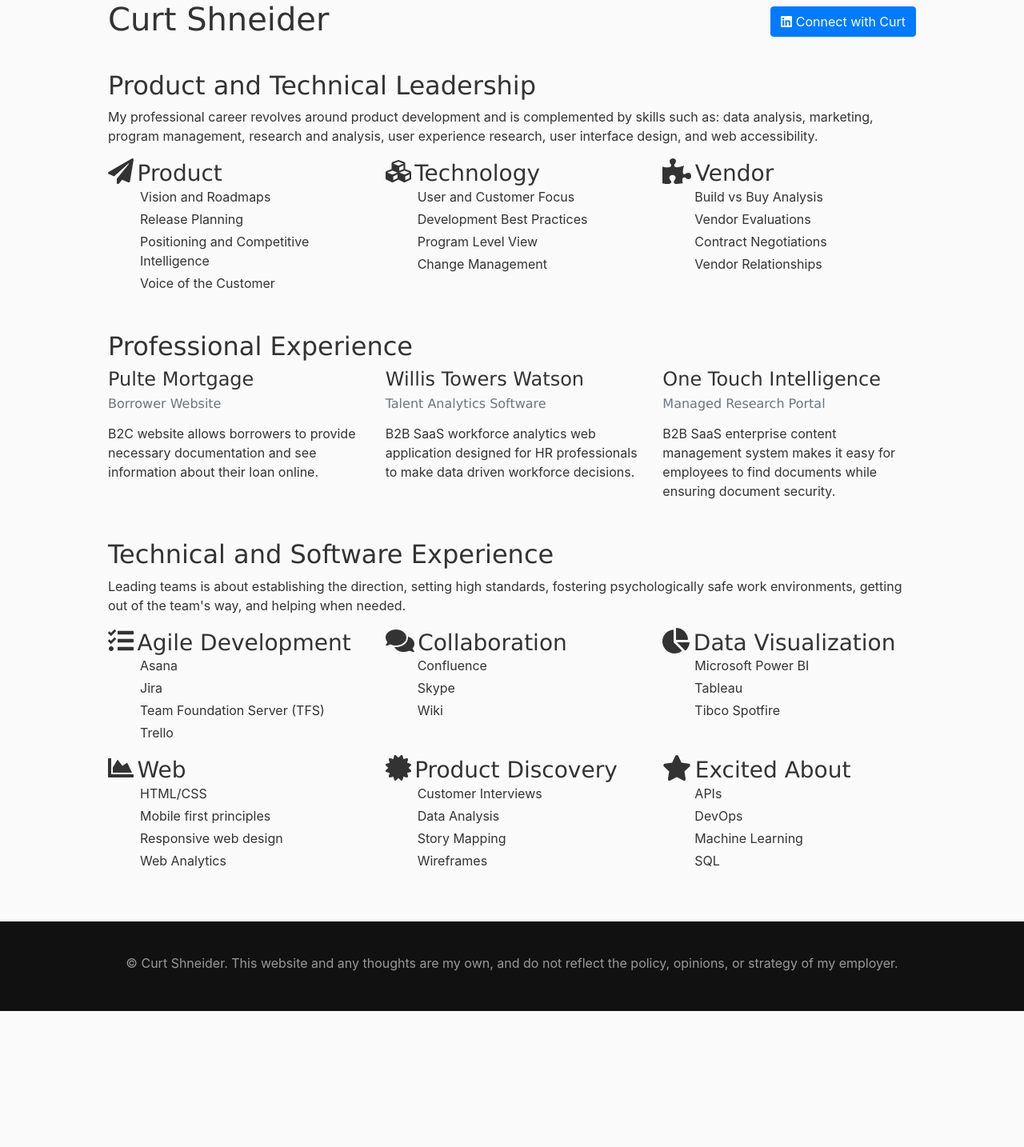
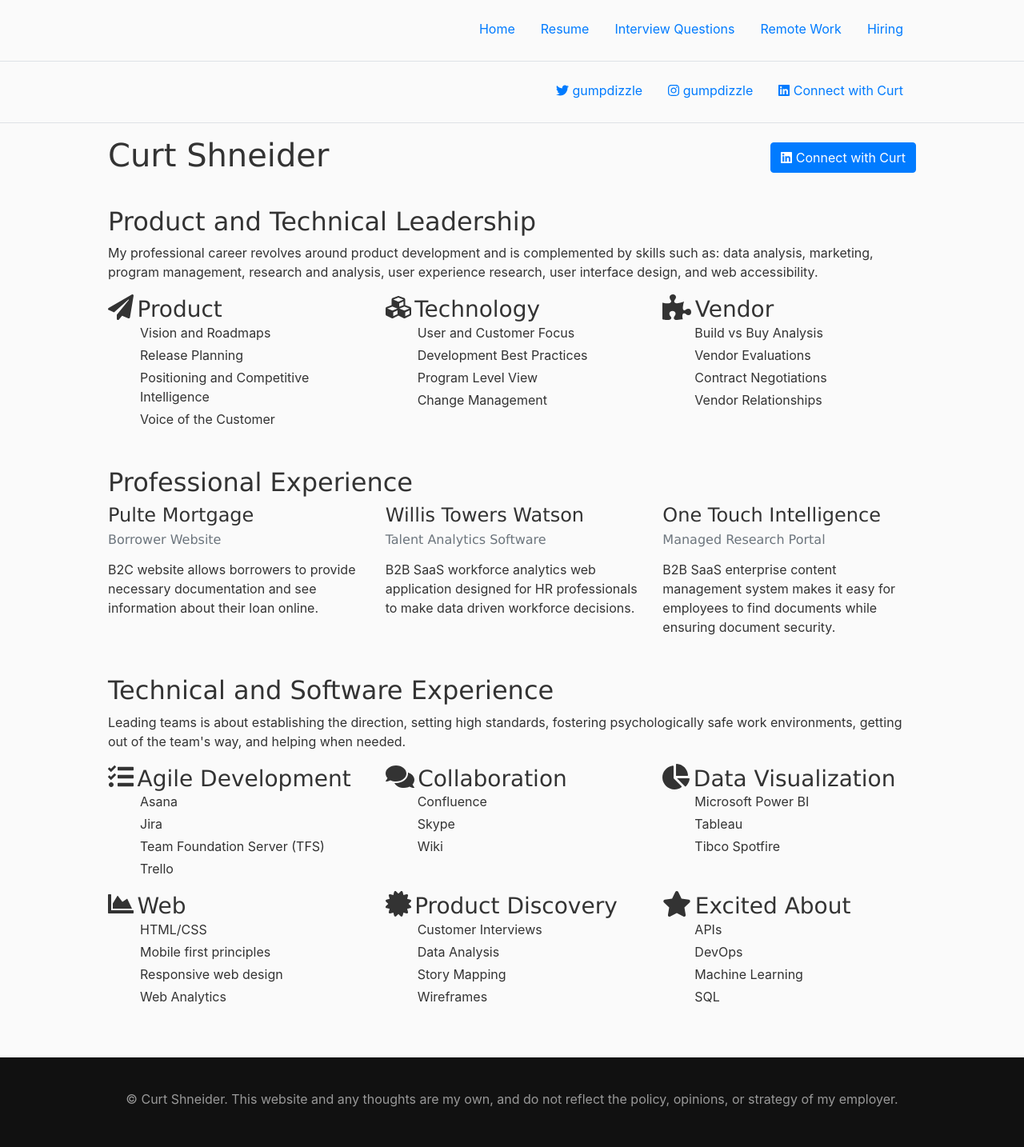
Before and after one commit to curtshneider/curtshneider.github.io, a Jekyll site: the page resume.html, which Jekyll copies as it is, in a window 1280 px wide. Shown: the whole page at 80% size. Built offline with Jekyll 4.4.1, drawn with Linux system fonts in a browser that asks for light colours; nearby versions of some CDN libraries; some web fonts are replaced; before the commit the page ends 1264 px from its top, so only the background shows below that.

Commit message:
Added navigation to resume
To Do: Refactor to use single jekyll navigation include.

```diff
--- a/resume.html
+++ b/resume.html
@@ -21,6 +21,47 @@
 	</head>
 
   	<body>
+
+  		<nav>
+			<div id="site-nav" class="py-3">
+				<div class="container-fluid">
+					<ul class="nav justify-content-center justify-content-md-end">
+						<li class="nav-item">
+				   			<a class="nav-link {% if page.url=='/' %} active {% endif %}" href="/" title="Home">Home</a>
+				  		</li>
+				  		<li class="nav-item">
+				   			<a class="nav-link {% if page.url=='/' %} active {% endif %}" href="/resume.html" title="Curt's Resume">Resume</a>
+				  		</li>
+						<li class="nav-item">
+				   			<a class="nav-link {% if page.url=='/interview-questions.html' %} active {% endif %}" href="/interview-questions.html" title="Interview Questions">Interview Questions</a>
+				  		</li>
+				   		<li class="nav-item">
+				  		  <a class="nav-link {% if page.url=='/remote-work.html' %} active {% endif %}" href="/remote-work.html" title="Remote Work">Remote Work</a>
+				  		</li>
+				  		<li class="nav-item">
+				  		  <a class="nav-link {% if page.url=='/hiring.html' %} active {% endif %}" href="/hiring.html" title="Hiring">Hiring</a>
+				  		</li>
+			  		</ul>
+				</div> <!-- container-fluid -->
+			</div> <!-- site-nav -->
+
+			<div id="social-nav" class="border-top border-bottom mb-3 py-3 ">
+  				<div class="container-fluid">
+					<ul class="nav justify-content-center justify-content-md-end">
+						<li class="nav-item">
+					   		<a class="nav-link" href="https://twitter.com/gumpdizzle/" title="Follow Curt on Twitter"><i class="fab fa-twitter"></i> gumpdizzle</a>
+					  	</li>
+					  	<li class="nav-item">
+					  	  <a class="nav-link" href="https://instagram.com/gumpdizzle/" title="Follow Curt on Instagram"><i class="fab fa-instagram"></i> gumpdizzle</a>
+					  	</li>
+					  	<li class="nav-item">
+					  		<a class="nav-link" href="https://www.linkedin.com/in/curtshneider/" title="Connect with Curt on LinkedIn"><i class="fab fa-linkedin"></i> Connect with Curt</a>
+					 	</li>
+					</ul>
+				</div> <!-- container-fluid -->
+			</div> <!-- social-nav -->
+		</nav>
+
 		<div class="container-fluid">
 			<div id="intro" class="row">
 				<div class="col-md">
```
